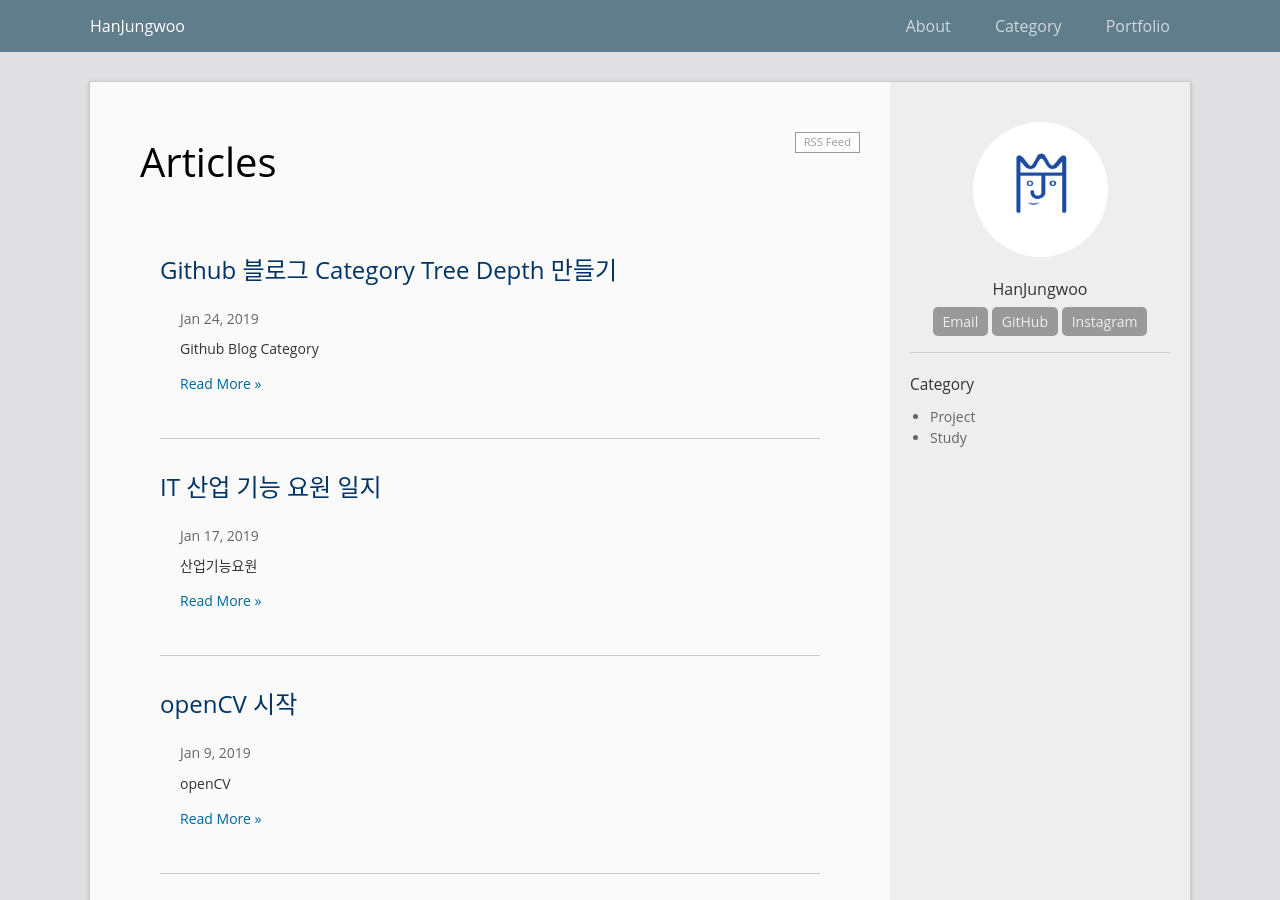
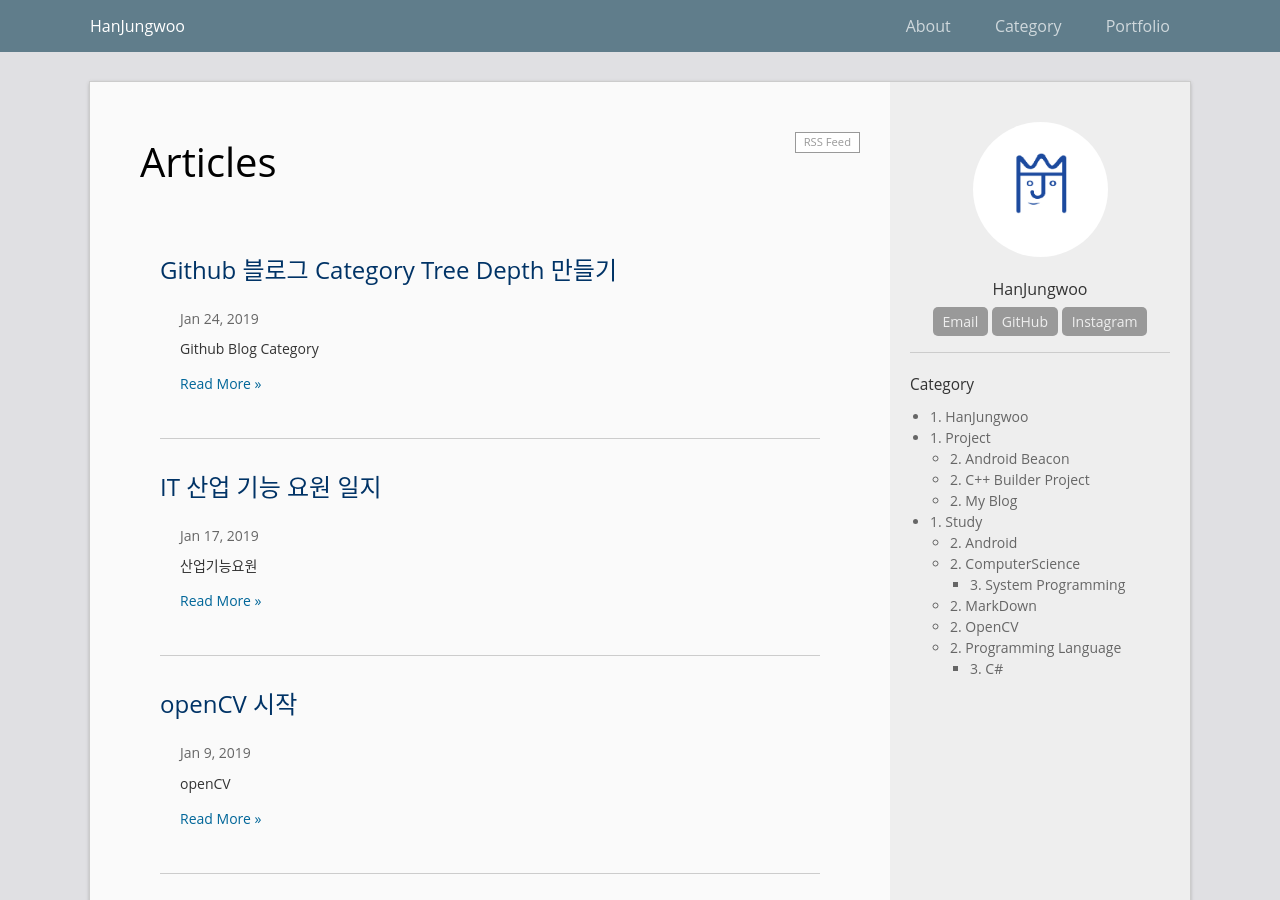
Before and after one commit to sunrisehouse/hanjungwoo-blog-old, a Jekyll site: the page built from index.html, in a window 1280 px wide and 900 px high. Built offline with Jekyll 4.4.1, drawn with Linux system fonts in a browser that asks for light colours; the list of posts is cut into pages by our own code.

Commit message:
upload category

```diff
--- a/_includes/sidebar.html
+++ b/_includes/sidebar.html
@@ -27,22 +27,22 @@
 <div class="col-box">
   <div class="col-box-title">Category</div>
   <ul>
-    {% for category_level1 in site.category %}{% if category_level1[1] != nil %}
+    {% for category_level1 in site.category %}{%if category_level1[0] != nil%}
       <li>
-        <p>{{ category_level1[0] }}</p>
+        <p>1. {{ category_level1[0] }}</p>
         <ul>
-        {% for category_level2 in category_level1 %}{% if category_level2[1] != nil %}
+        {% for category_level2 in category_level1[1] %}{%if category_level2[0] != nil%}
           <li>
-            <p>{{ category_level2[0] }}</p>
+            <p>2. {{ category_level2[0] }}</p>
             <ul>
-              {% for category_level3 in category_level2 %}{% if category_level3[1] != nil %}
+              {% for category_level3 in category_level2[1] %}{%if category_level3[0] != nil%}
               <li>
-                <p>{{ category_level3[0] }}</p>
+                <p>3. {{ category_level3[0] }}</p>
               </li>
-              {% endif %} {% endfor %}
+              {% endif %}{% endfor %}
             </ul>
           </li>
-          {% endif %}{% endfor %}
+        {% endif %}{% endfor %}
         </ul>
       </li>
     {% endif %}{% endfor %}
```
Also changed, not shown: category.html (+0 -22 lines).
